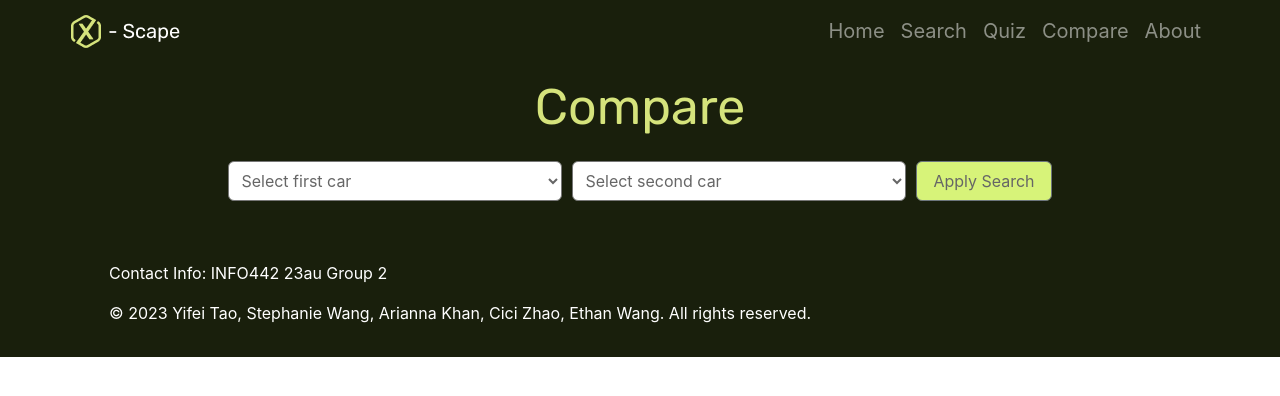
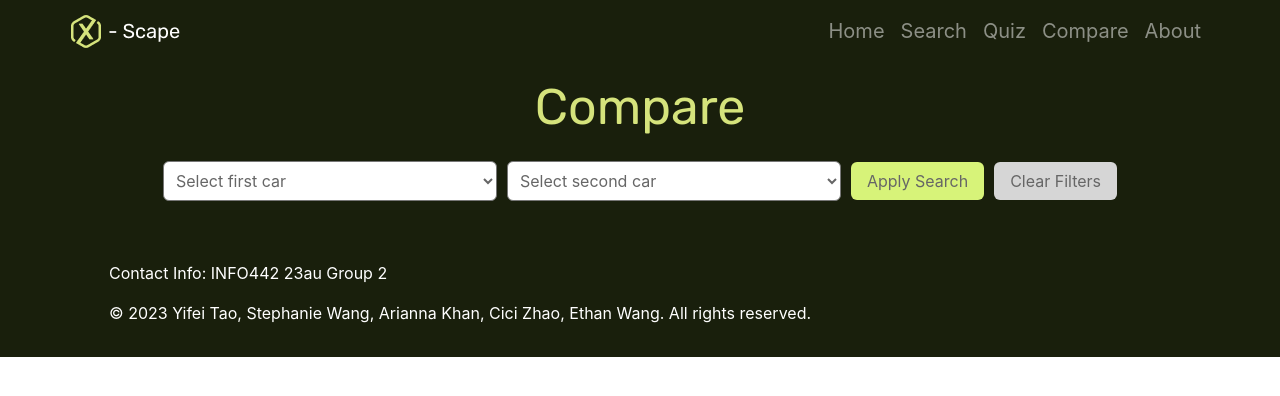
Before and after one commit to UW-INFO442-AU23/sus-city, a React (Create React App) app: page /Compare in a window 1280 px wide. Shown: the top 396 px of the page. Built offline with nearby package versions, Linux system fonts and the light colour scheme.

Commit message:
add clear filters button for compare page

```diff
--- a/src/components/Compare/compare.js
+++ b/src/components/Compare/compare.js
@@ -46,6 +46,12 @@ export default function Compare(props) {
         }
     };
 
+    const handleClear = () => {
+        setCar1([]);
+        setCar2([]);
+        setComparisonResult([]);
+    };
+
     return (
         <div className="compare">
             <div className="content">
@@ -78,8 +84,11 @@ export default function Compare(props) {
                         </Form.Select>
                     </div>
 
-                    <Button variant="secondary" className="compare-button btn-secondary" onClick={handleCompare}>
+                    <Button variant="secondary" className="compare-button" onClick={handleCompare}>
                         Apply Search
+                    </Button>
+                    <Button variant="secondary" className="clear-button" onClick={handleClear}>
+                        Clear Filters
                     </Button>
                 </div>
                 <div className="compare-table">
--- a/src/index.css
+++ b/src/index.css
@@ -547,11 +547,12 @@ footer {
 }
 
 
-.compare .btn-secondary {
+.compare .compare-button {
   background-color: #d7f379;
   color: #666;
   border-radius: 0.375rem;
-  padding: 0.41rem 1rem;
+  padding: 0.43rem 1rem;
+  border: none;
 }
 
 .compare .table-bordered {
@@ -601,7 +602,13 @@ footer {
   margin-bottom: 8px;
 }
 
-
+.compare .clear-button {
+  background-color: #d6d6d6;
+  color: #666;
+  border-radius: 0.375rem;
+  padding: 0.43rem 1rem;
+  border: none;
+}
 
 
 /** end of content css + start of about css **/
```
